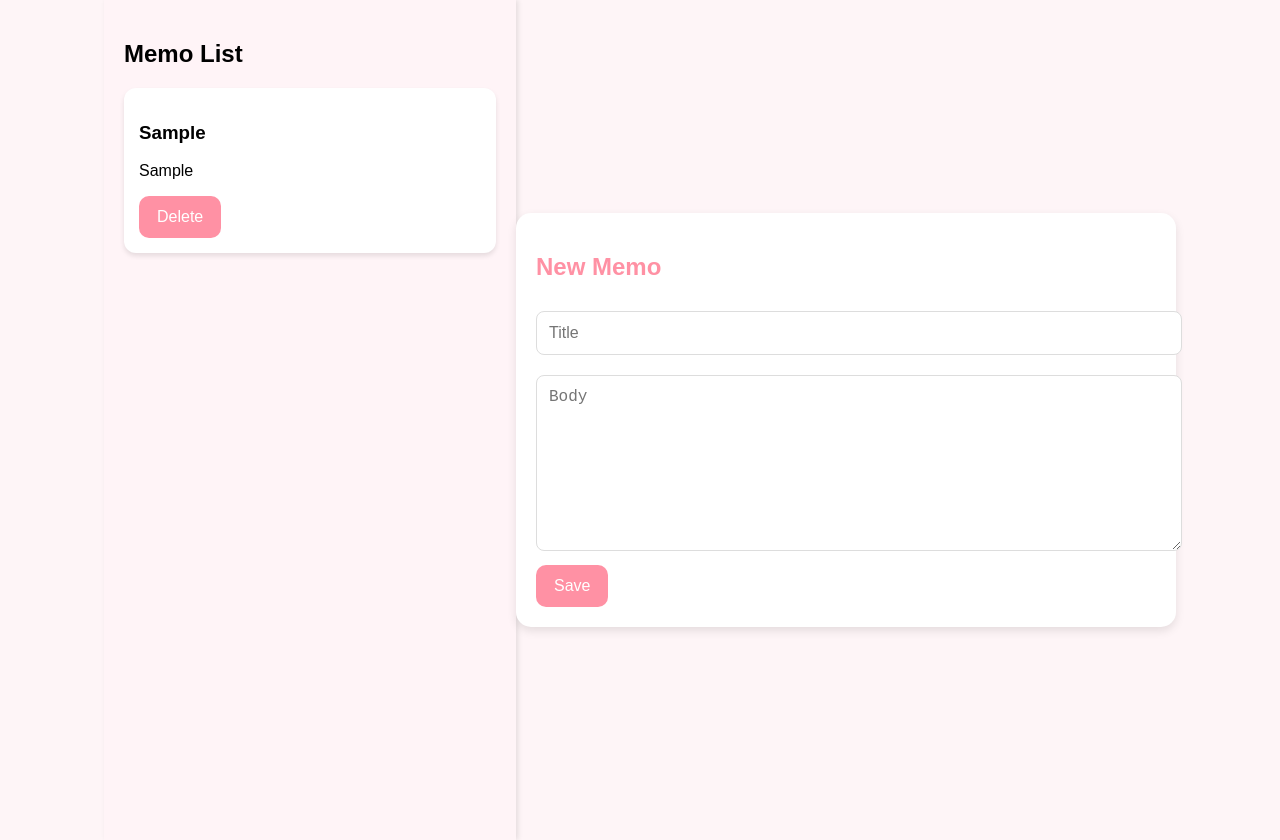
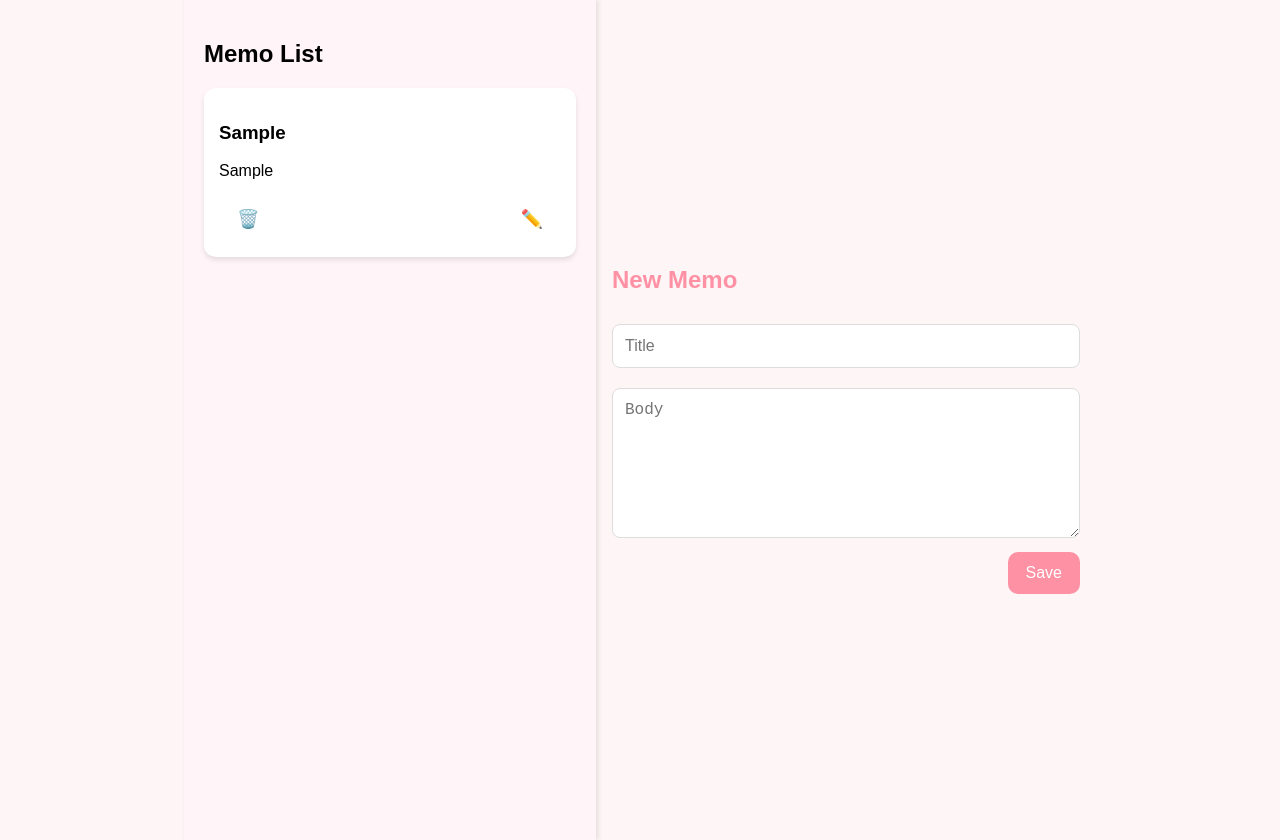
Before and after one commit to 2i-7/memo-app, a React (Create React App) app: page / in a window 1280 px wide. Both pictures are taken after typing "Sample", "Sample" into the empty fields and a click on the button "Save". Built offline with nearby package versions, Linux system fonts and the light colour scheme.

Commit message:
各ボタンを絵文字にして、入力画面のUIも整えた

```diff
--- a/src/App.css
+++ b/src/App.css
@@ -18,19 +18,26 @@
 }
 
 .memo-editor-container {
-  width: 50%;
-  background: white;
-  padding: 20px;
-  border-radius: 15px;
-  box-shadow: 0 4px 10px rgba(0, 0, 0, 0.1);
-  display: flex;
-  flex-direction: column;
+  width: 100%;
+  max-width: 500px; /* 必要に応じて調整 */
+  padding: 16px;
+  box-sizing: border-box;
 }
 
 .memo-editor h2{
   margin-bottom: 20px;
   font-size: 24px;
   color: #ff91a4;
+}
+
+.memo-editor-container input,
+.memo-editor-container textarea {
+  width: 100%;
+  padding: 8px;
+  box-sizing: border-box;
+  border: 1px solid #ccc;
+  border-radius: 4px;
+  font-size: 16px;
 }
 
 .input-container input,
@@ -52,6 +59,31 @@
 
 textarea {
   height: 150px;
+}
+
+button {
+  background-color: #ff91a4;
+  color: white;
+  border: none;
+  padding: 12px 18px;
+  border-radius: 10px;
+  cursor: pointer;
+  font-size: 16px;
+  transition: background-color 0.3s ease;
+}
+
+button:hover {
+  background-color: #ff5c78;
+}
+
+.editor-actions {
+  display: flex;
+  gap: 10px;
+  justify-content: flex-end;
+}
+
+.cancel-button {
+  background-color: #d3d3d3;
 }
 
 .memo-item {
@@ -76,6 +108,24 @@ textarea {
   max-width: 100%;
 }
 
+.memo-actions {
+  display: flex;
+  justify-content: space-between;
+  margin-top: 10px;
+}
+
+.memo-actions button {
+  background-color: transparent;
+  border: none;
+  font-size: 18px;
+  cursor: pointer;
+  transition: transform 0.2s ease;
+}
+
+.memo-actions button:hover {
+  transform: scale(1.2);
+}
+
 .memo-list-container::-webkit-scrollbar{
   width: 8px;
 }
@@ -88,18 +138,3 @@ textarea {
 .memo-list-container::-webkit-scrollbar-track{
   background-color: #fff4f7;
 }
-
-button {
-  background-color: #ff91a4;
-  color: white;
-  border: none;
-  padding: 12px 18px;
-  border-radius: 10px;
-  cursor: pointer;
-  font-size: 16px;
-  transition: background-color 0.3s ease;
-}
-
-button:hover {
-  background-color: #ff5c78;
-}
--- a/src/App.tsx
+++ b/src/App.tsx
@@ -37,10 +37,10 @@ const App: React.FC = () => {
   return (
     <div className="app-container">
       <div className="memo-list-container">
-        <MemoList memos={memos} onDelete={handleDelete} onSelect={setSelectedMemo} />
+        <MemoList memos={memos} onDelete={handleDelete} onEdit={setSelectedMemo} />
       </div>
       <div className="memo-editor-container">
-        <MemoEditor onSave={handleSave} selectedMemo={selectedMemo} />
+        <MemoEditor onSave={handleSave} selectedMemo={selectedMemo} onCancel={() => setSelectedMemo(null)} />
       </div>
     </div>
   );
--- a/src/components/MemoEditor.tsx
+++ b/src/components/MemoEditor.tsx
@@ -8,10 +8,11 @@ interface Memo {
 
 interface MemoEditorProps {
   onSave: (memo: Memo) => void;
+  onCancel: () => void;
   selectedMemo: Memo | null;
 }
 
-const MemoEditor: React.FC<MemoEditorProps> = ({ onSave, selectedMemo }) => {
+const MemoEditor: React.FC<MemoEditorProps> = ({ onSave, onCancel, selectedMemo }) => {
   const [title, setTitle] = useState('');
   const [body, setBody] = useState('');
 
@@ -49,7 +50,14 @@ const MemoEditor: React.FC<MemoEditorProps> = ({ onSave, selectedMemo }) => {
           placeholder="Body"
         />
       </div>
-      <button onClick={handleSave}>{selectedMemo ? 'Update' : 'Save'}</button>
+      <div className='editor-actions'>
+        <button onClick={handleSave}>{selectedMemo ? 'Update' : 'Save'}</button>
+        {selectedMemo && (
+          <button className="cancel-button" onClick={onCancel}>
+            Cancel
+          </button>
+        )}
+      </div>
     </div>
   );
 };
--- a/src/components/MemoList.tsx
+++ b/src/components/MemoList.tsx
@@ -9,18 +9,25 @@ interface Memo {
 interface MemoListProps {
   memos: Memo[];
   onDelete: (id: string) => void;
-  onSelect: (memo: Memo) => void;
+  onEdit: (memo: Memo) => void;
 }
 
-const MemoList: React.FC<MemoListProps> = ({ memos, onDelete, onSelect }) => {
+const MemoList: React.FC<MemoListProps> = ({ memos, onDelete, onEdit }) => {
   return (
     <div className="memo-list">
       <h2>Memo List</h2>
       {memos.map((memo) => (
-        <div key={memo.id} className="memo-item" onClick={() => onSelect(memo)}>
+        <div key={memo.id} className="memo-item">
           <h3>{memo.title}</h3>
           <p>{memo.body}</p>
-          <button onClick={(e) => { e.stopPropagation(); onDelete(memo.id); }}>Delete</button>
+          <div className="memo-actions">
+            <button onClick={() => onDelete(memo.id)} className="delete-button">
+              🗑️
+            </button>
+            <button onClick={() => onEdit(memo)} className="edit-button">
+              ✏️
+            </button>
+          </div>
         </div>
       ))}
     </div>
```
